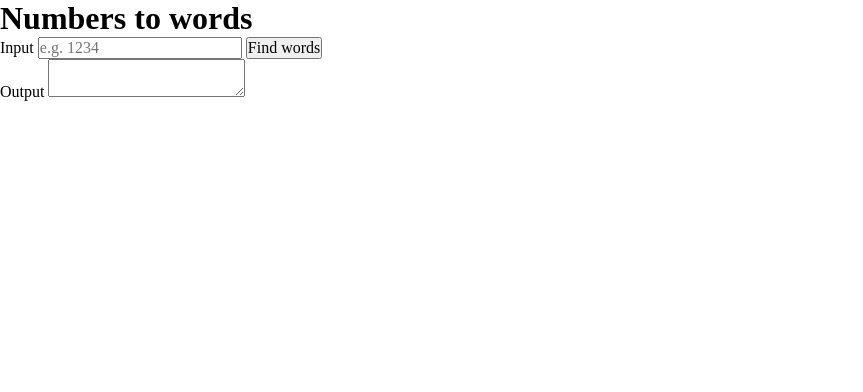
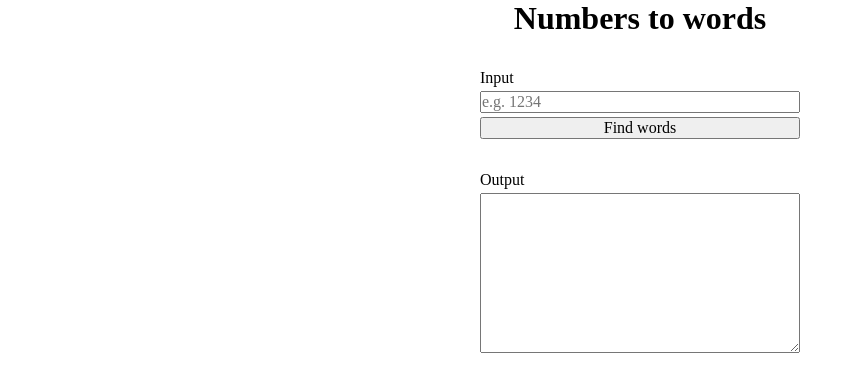
Before and after one commit to JunganSe/NumbersToWords, a website built with Vite: page index.html in a window 1280 px wide. Shown: the whole page, without its empty margins (0-863 px from the left). Built offline with nearby package versions, Linux system fonts and the light colour scheme.

Commit message:
Main page styling

```diff
--- a/index.html
+++ b/index.html
@@ -7,9 +7,11 @@
     <title>Numbers to words</title>
     <link rel="icon" href="data:," /> <!-- Disable default favicon request -->
     <link rel="stylesheet" href="./src/css/reset.css">
+    <link rel="stylesheet" href="./src/css/index.css">
 </head>
 
 <body>
+    <main>
         <h1>Numbers to words</h1>
 
         <div class="container_input">
@@ -22,6 +24,7 @@
             <label for="textarea_output">Output</label>
             <textarea id="textarea_output"></textarea>
         </div>
+    </main>
 
     <script type="module" src="/src/main.ts"></script>
 </body>
--- /dev/null
+++ b/src/css/index.css
@@ -0,0 +1,28 @@
+main {
+    display: flex;
+    flex-direction: column;
+    gap: 2rem;
+    width: 20rem;
+    margin: auto;
+}
+
+h1 {
+    text-align: center;
+}
+
+.container_input {
+    display: flex;
+    flex-direction: column;
+    gap: 0.25rem;
+}
+
+.container_output {
+    display: flex;
+    flex-direction: column;
+    gap: 0.25rem;
+
+    textarea {
+        /* TODO: Let the textarea take up the full available height. */
+        height: 10rem
+    }
+}
```
Lines whose indentation alone changed are shown as unchanged.
